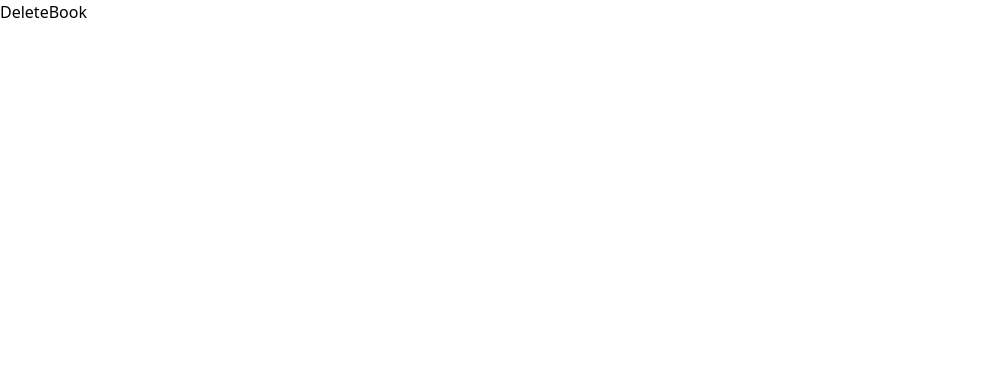
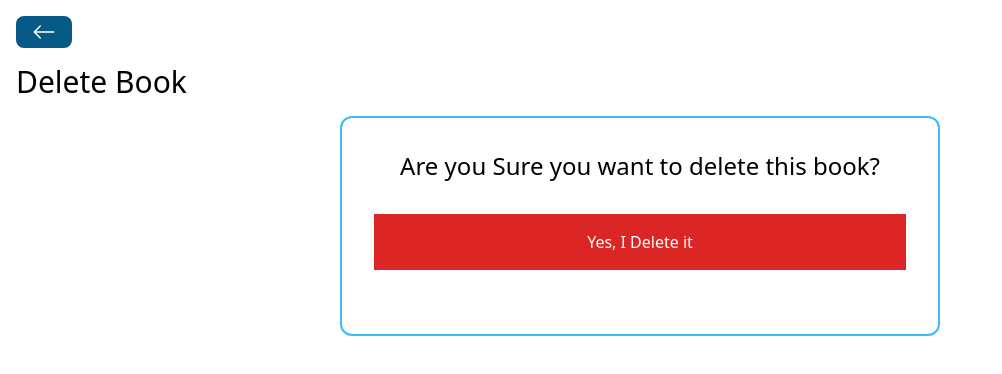
Before and after one commit to neelendrareddy9001/react-mern-crud-data, a React (Vite) app in the folder frontend-crud/: page /books/delete/1 in a window 1280 px wide. Shown: the top 374 px of the page, without its empty margins (0-1002 px from the left). Built offline with nearby package versions, Linux system fonts and the light colour scheme.

Commit message:
delete component ui added

```diff
--- a/frontend-crud/src/pages/DeleteBook.jsx
+++ b/frontend-crud/src/pages/DeleteBook.jsx
@@ -12,8 +12,18 @@
 
   }
   return (
-    <div>
-      DeleteBook
+    <div className='p-4'>
+      <BackButton />
+      <h1 className='text-3xl my-4'>Delete Book</h1>
+      {loading ? <Spinner /> : ''}
+      <div className='flex flex-col items-center border-2 border-sky-400 rounded-xl w-[600px] p-8 mx-auto'>
+        <h3 className='text-2xl'>Are you Sure you want to delete this book?</h3>
+        <button className='p-4 bg-red-600 text-white m-8 w-full'
+          onClick={handleDeleteBook}
+        >
+          Yes, I Delete it
+        </button>
+      </div>
     </div>
   )
 }
```
